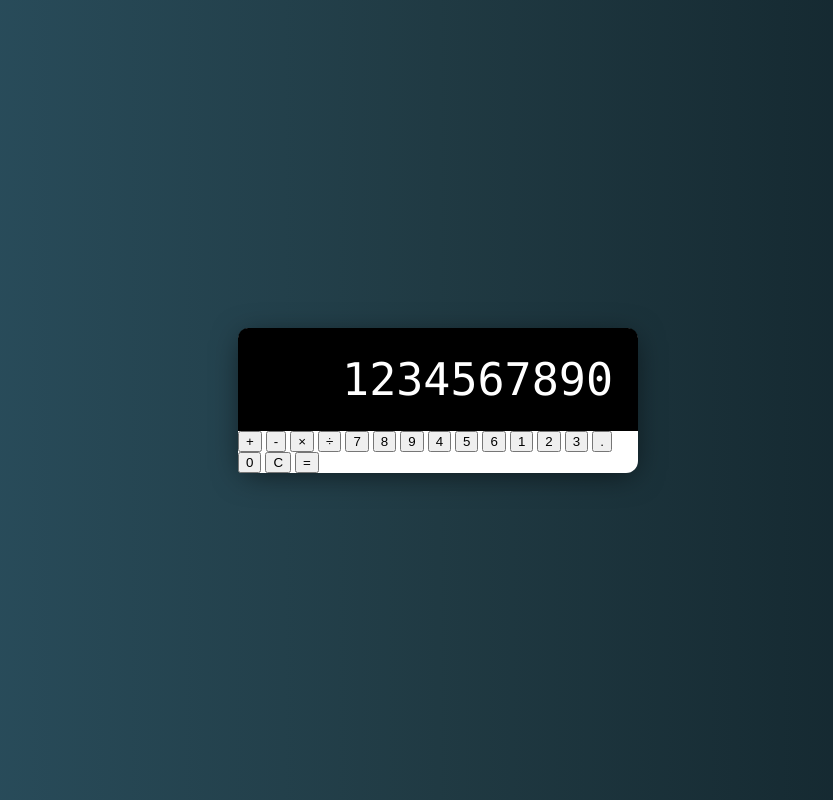
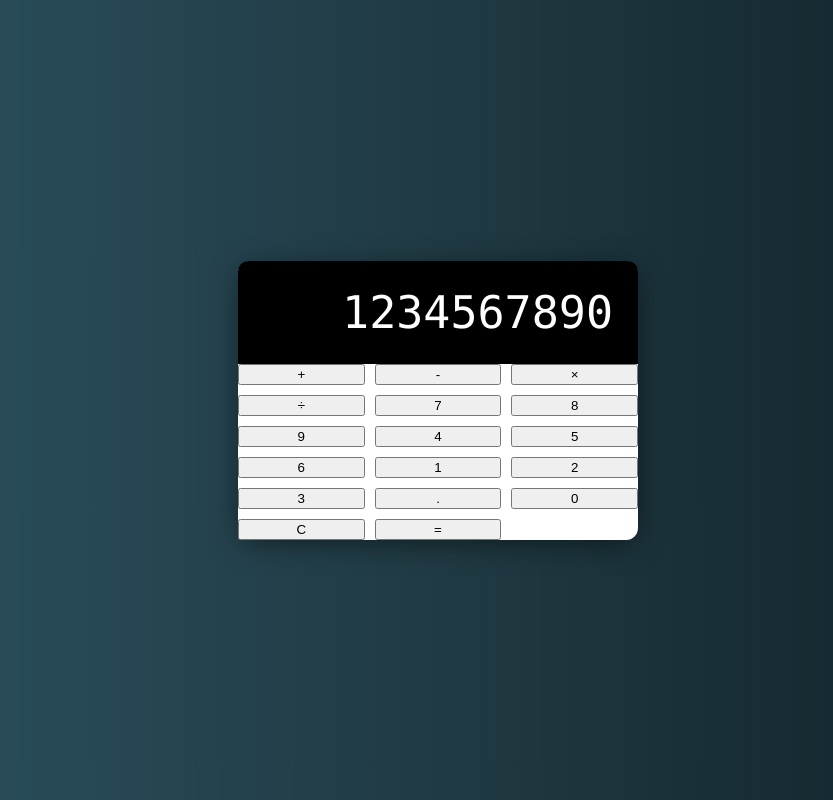
Before and after one commit to imaaduddin/Awesome-Calculator, a plain HTML site: page index.html in a window 1280 px wide. Shown: the whole page, without its empty margins (202-1035 px from the left). Drawn offline with Linux system fonts and the light colour scheme.

Commit message:
formatting the calculator

```diff
--- a/style.css
+++ b/style.css
@@ -54,3 +54,10 @@ body {
   ::-webkit-scrollbar-thumb:hover {
     background: #555;
   }
+
+/* Buttons */
+.calculator-buttons {
+    display: grid;
+    grid-template-columns: repeat(3, 1fr);
+    grid-gap: 10px;
+}
```
